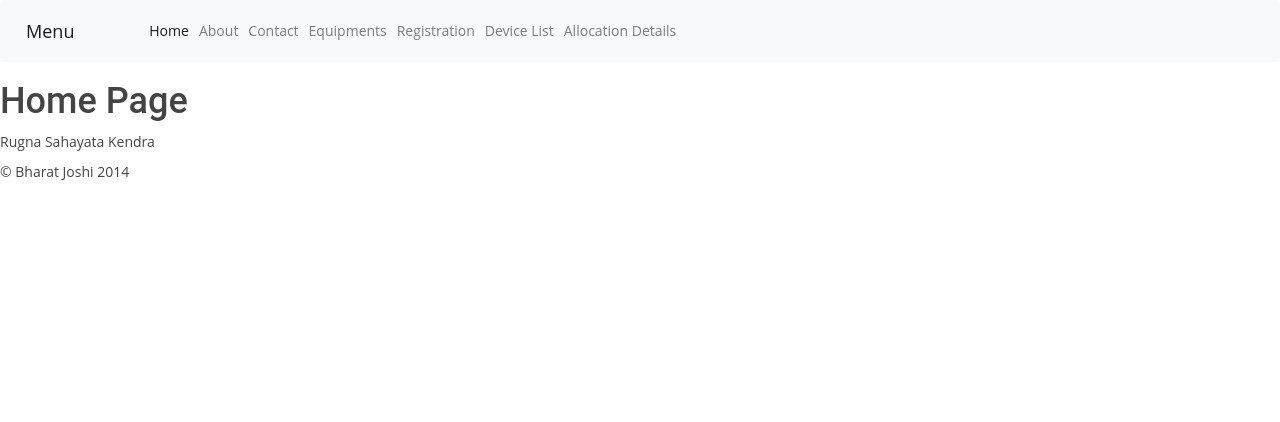
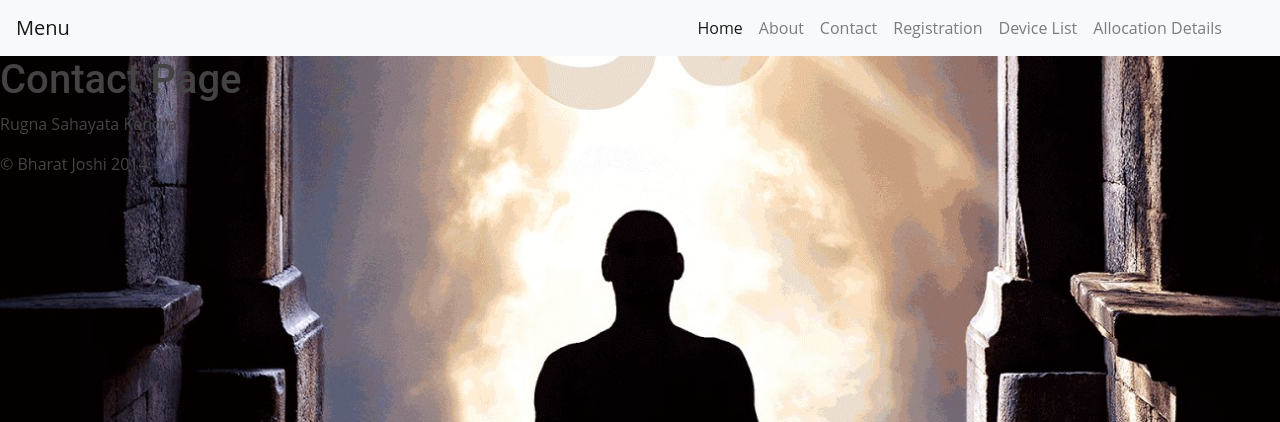
Before and after one commit to bhajojo/SarveBhavantuSukhinah, a Flask app: page /templates/home in a window 1280 px wide. Shown: the top 422 px of the page. Run offline with Flask 2, Linux system fonts and the light colour scheme; some libraries are stand-ins or nearby versions.

Commit message:
Aded contact page and modified Navigation

```diff
--- a/main.py
+++ b/main.py
@@ -88,7 +88,7 @@ def devices1():
 @app.route('/templates/home')
 def about():
     name= "Rugna Sahayata Kendra"
-    return render_template("home.html", name=name)
+    return render_template("about.html", name=name)
 
 @app.route('/templates/Registration', methods=['GET', 'POST'])
 def Registration():
@@ -129,6 +129,9 @@ def EquipmentList():
     rows = cur.fetchall ();
     return render_template ("EquipmentList.html", rows=rows)
 
+@app.route ('/templates/contact')
+def ContactsPage():
+    return render_template ("contact.html")
 
 
 @app.route("/home", methods=["GET", "POST"])
@@ -186,6 +189,8 @@ def AddDeviceDB():
 
     return render_template ("index.html")
 
+
+
 def choice_query():
     return DeviceData.query
 
--- a/templates/About.html
+++ b/templates/About.html
@@ -1,45 +1,38 @@
 <!DOCTYPE html>
+<link href="//maxcdn.bootstrapcdn.com/bootstrap/4.0.0/css/bootstrap.min.css" rel="stylesheet" id="bootstrap-css">
+<script src="//maxcdn.bootstrapcdn.com/bootstrap/4.0.0/js/bootstrap.min.js"></script>
+<script src="//cdnjs.cloudflare.com/ajax/libs/jquery/3.2.1/jquery.min.js"></script>
+<!------ Include the above in your HEAD tag ---------->
+<script src="//code.jquery.com/jquery-2.1.3.min.js"></script>
+{% extends "layout.html" %}
+{% block body %}
 <html>
+
 <head>
-	<title>Sarve_Bhavantu_Sukinah</title>
+	<title>सर्वे भवन्तु सुखिनः</title>
 </head>
+
 <body>
+	<h1>Contact Page</h1>
 
-<!-- Navigation -->
-  <nav class="navbar navbar-expand-lg navbar-dark bg-dark fixed-top">
-    <div class="container">
-      <a class="navbar-brand" href="#">Start Bootstrap</a>
-      <button class="navbar-toggler" type="button" data-toggle="collapse" data-target="#navbarResponsive" aria-controls="navbarResponsive" aria-expanded="false" aria-label="Toggle navigation">
-        <span class="navbar-toggler-icon"></span>
-      </button>
-      <div class="collapse navbar-collapse" id="navbarResponsive">
-        <ul class="navbar-nav ml-auto">
-          <li class="nav-item active">
-            <a class="nav-link" href="#">Home
-              <span class="sr-only">(current)</span>
-            </a>
-          </li>
-          <li class="nav-item">
-            <a class="nav-link" href="{{ url_for('template', filename= '/About.html')}}">About</a>
-          </li>
-          <li class="nav-item">
-            <a class="nav-link" href="{{ url_for('static', filename= '/vendor/bootstrap/css/bootstrap.min.css')}}">Services</a>
-          </li>
-          <li class="nav-item">
-            <a class="nav-link" href="{{ url_for('static', filename= '/vendor/bootstrap/css/bootstrap.min.css')}}">Contact</a>
-          </li>
-        </ul>
-      </div>
-    </div>
-  </nav>
+	<style>
+    body {
+        background-image: url('/static/good_health.jpg');
+		 height: 100%;
+
+		  /* Center and scale the image nicely */
+		  background-position: center;
+		  background-repeat: no-repeat;
+		  background-size: cover;;
+		  overflow: hidden;
+    }
+	</style>
+	<p> {{name}}</p>
+	{% endblock %}
 
 
-<img src="{{ url_for('static', filename='good_health.jpg') }}">
 
-<p>This is the website crated for rugna Sahayata Kendra </p>
-<p>
-
-</p>
 
 </body>
+
 </html>
--- a/templates/layout.html
+++ b/templates/layout.html
@@ -18,15 +18,15 @@
             </a>
           </li>
           <li class="nav-item">
-            <a class="nav-link" href="/templates/home">About</a>
+            <a class="nav-link" href="/templates/about">About</a>
           </li>
 
           <li class="nav-item">
-            <a class="nav-link" href="#">Contact</a>
+            <a class="nav-link" href="/templates/contact">Contact</a>
           </li>
-           <li class="nav-item">
-            <a class="nav-link" href="/template/device">Equipments</a>
-          </li>
+<!--           <li class="nav-item">-->
+<!--            <a class="nav-link" href="/templates/device">Equipments</a>-->
+<!--          </li>-->
              <li class="nav-item">
             <a class="nav-link" href="/templates/Registration">Registration</a>
           </li>
--- a/templates/table.html
+++ b/templates/table.html
@@ -37,9 +37,6 @@
             <a class="nav-link" href="#">Contact</a>
           </li>
            <li class="nav-item">
-            <a class="nav-link" href="/template/device">Equipments</a>
-          </li>
-             <li class="nav-item">
             <a class="nav-link" href="/templates/Registration">Registration</a>
           </li>
             </li>
```
Also changed, not shown: tut1.py (deleted, +0 -16 lines).
